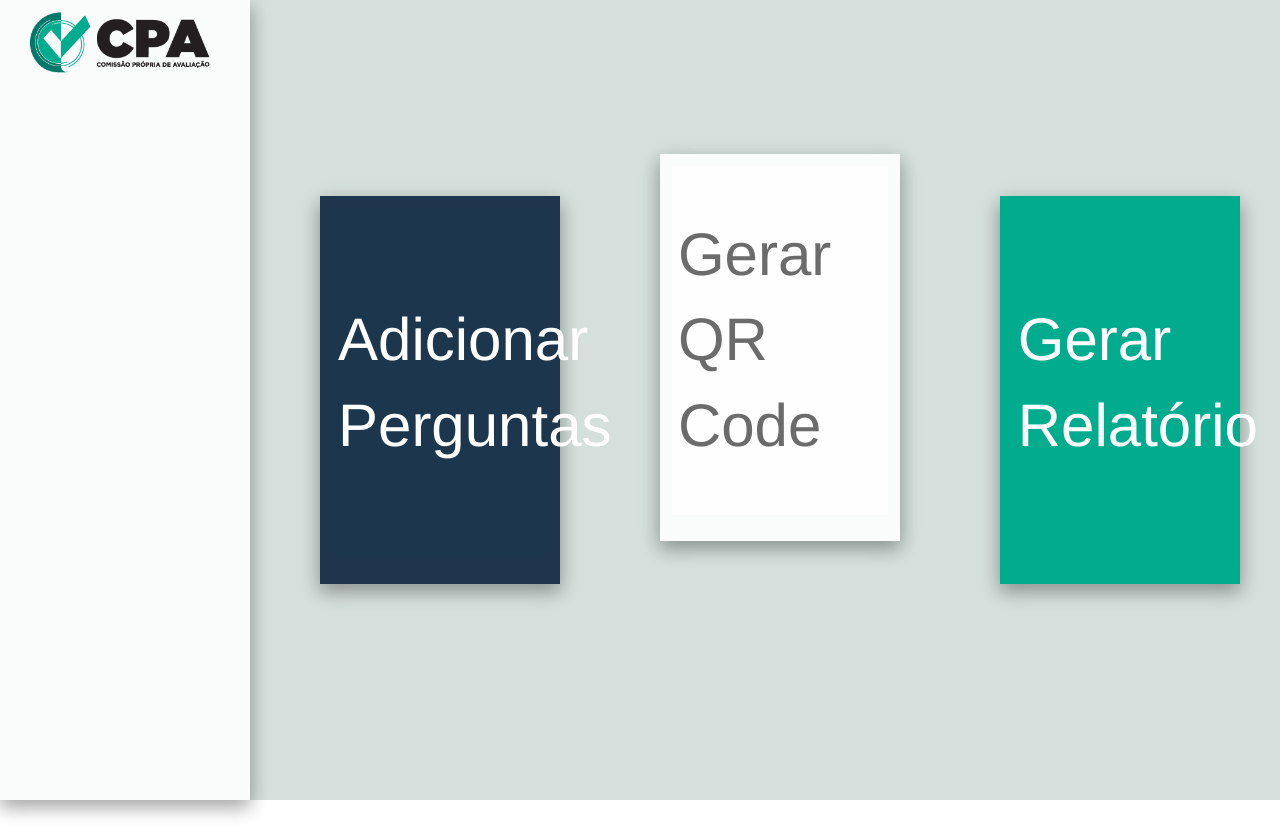
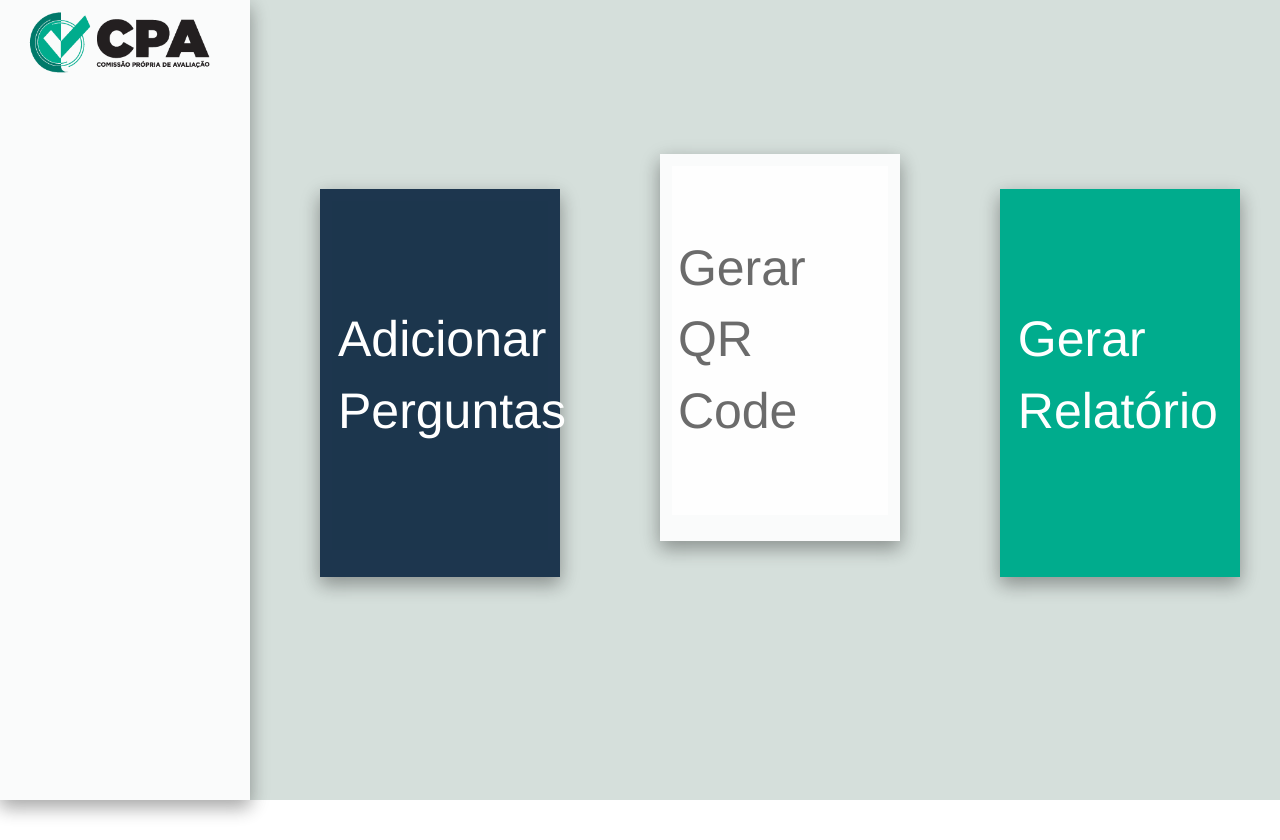
Before and after one commit to diony1997/Projeto-CPA, a PHP site: page /paginaAdmin.html in a window 1280 px wide. Shown: the top 840 px of the page. Run offline with PHP 8.4, Linux system fonts and the light colour scheme.

Commit message:
Update estilo4.css

```diff
--- a/css/estilo4.css
+++ b/css/estilo4.css
@@ -54,7 +54,6 @@ div.relatorio{
     width: 25%;
     display: inline-block;
     color: white;
-    font-size: 200%;
 }
 
 .botao1{
@@ -65,7 +64,7 @@ div.relatorio{
     margin-left: 5%;
     width: 90%;
     height: 90%;
-    font-size: 60px;
+    font-size: 50px;
     text-align: left;
 
 }
@@ -78,7 +77,7 @@ div.relatorio{
     margin-left: 5%;
     width: 90%;
     height: 90%;
-    font-size: 60px;
+    font-size: 50px;
     text-align: left;
 }
 
@@ -90,6 +89,6 @@ div.relatorio{
     margin-left: 5%;
     width: 90%;
     height: 90%;
-    font-size: 60px;
+    font-size: 50px;
     text-align: left;
 }
```
